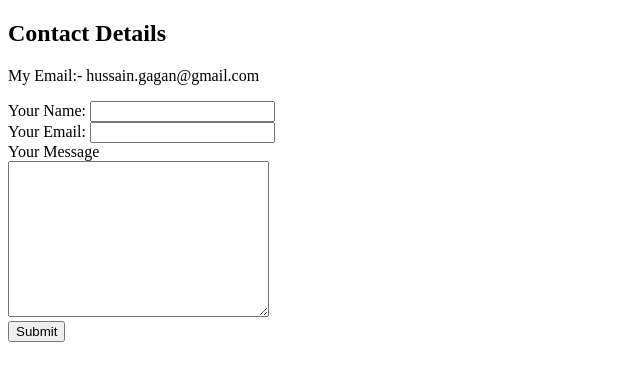
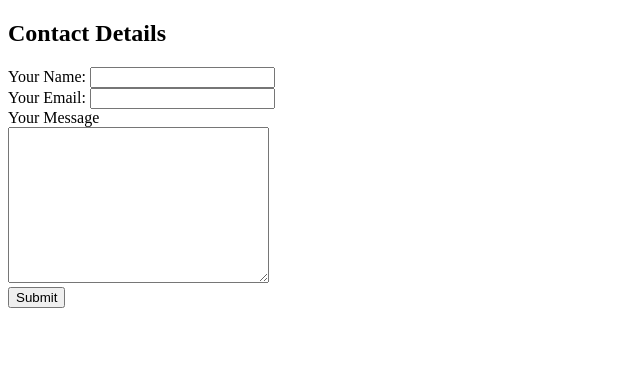
Before and after one commit to HusssainGagan/cv, a plain HTML site: page ContactMe.html in a window 1280 px wide. Shown: the whole page, without its empty margins (0-640 px from the left). Drawn offline with Linux system fonts and the light colour scheme.

Commit message:
Update ContactMe.html

```diff
--- a/ContactMe.html
+++ b/ContactMe.html
@@ -6,7 +6,6 @@
   </head>
   <body>
     <h2>Contact Details</h2>
-    <p>My Email:- hussain.gagan@gmail.com </p>
     <form action="mailto:hussain.gagan@gmail.com" method="post" enctype="text/plain">
       <label>Your Name:</label>
       <input type="text" name="YourName" value=""><br>
```
